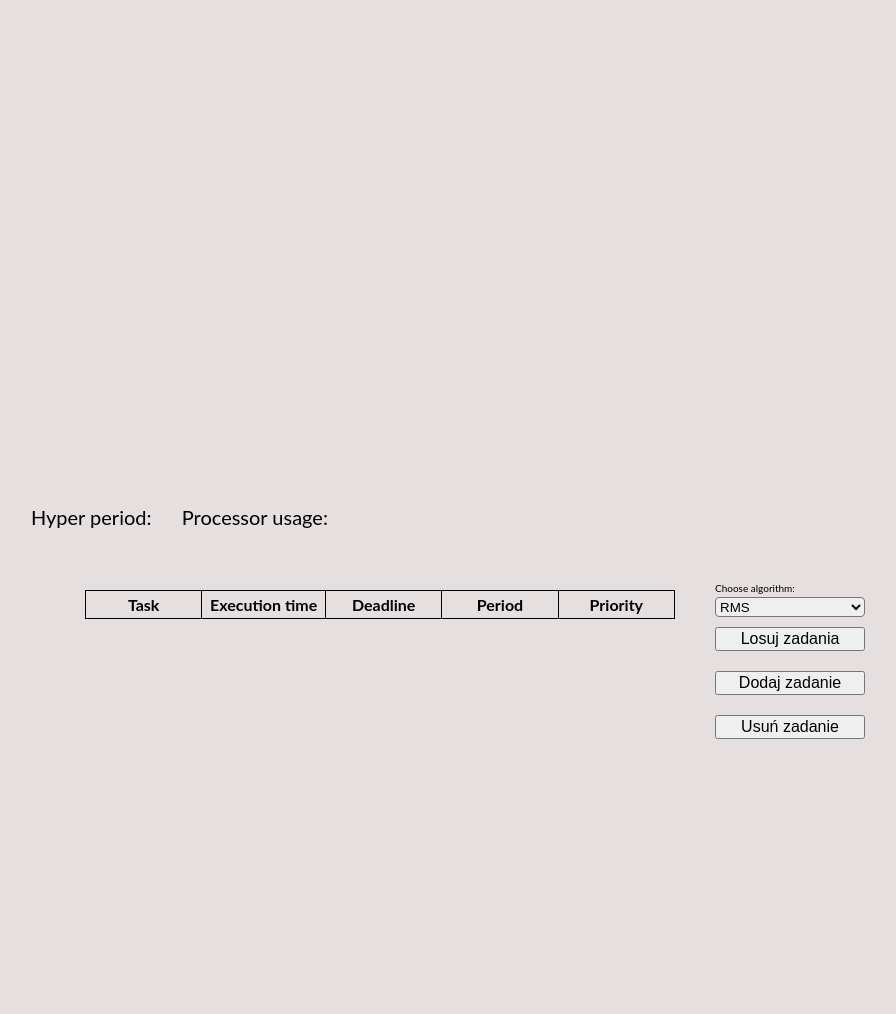
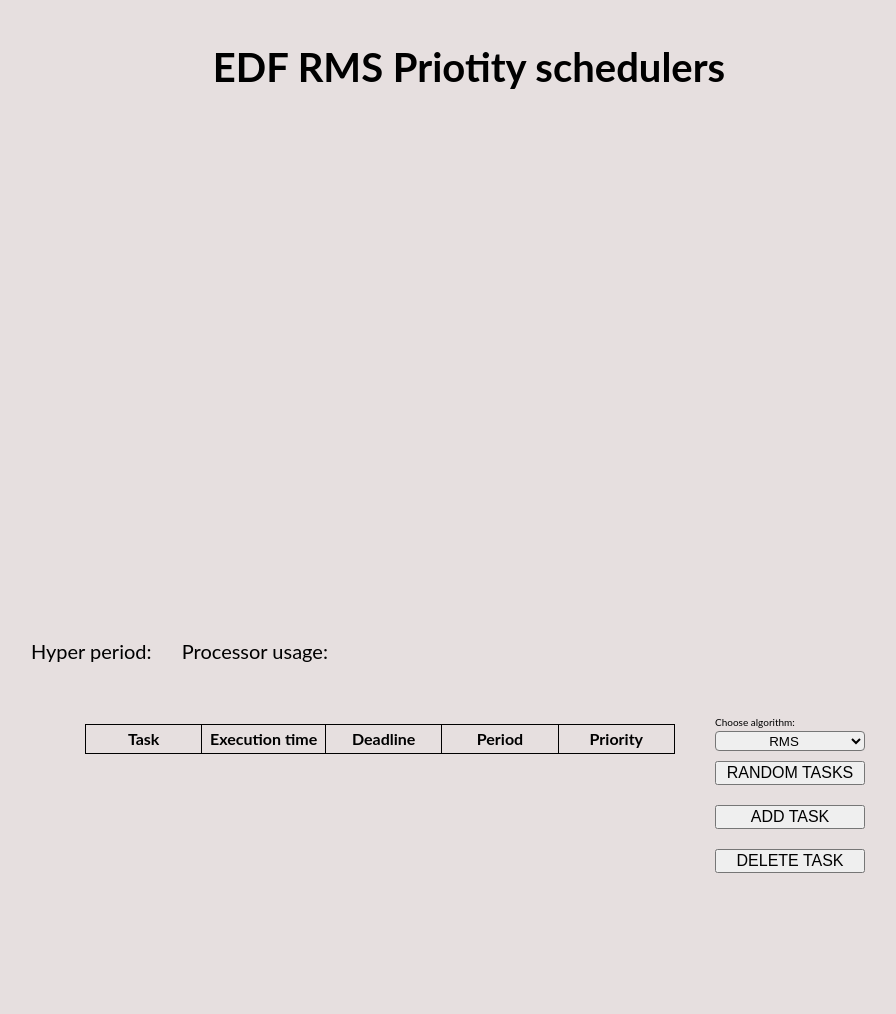
Before and after one commit to Karlos97/SCR_Projekt, a website built with webpack: page src/index.html in a window 1280 px wide. Shown: the whole page, without its empty margins (171-1067 px from the left). Before the commit the page ends 880 px from the top, so only its background shows below. Built offline with nearby package versions, Linux system fonts and the light colour scheme.

Commit message:
GH-pages

```diff
--- a/src/index.html
+++ b/src/index.html
@@ -11,6 +11,7 @@
   </head>
   <body>
     <section class="process__scheduler">
+      <h1 class="process__scheduler__header-top">EDF RMS Priotity schedulers</h1>
       <div class="diagram">
       </div>
       <div class="parameters">
@@ -43,9 +44,9 @@
             <option value="EDF">EDF</option>
             <option value="Priority">Priority</option>
           </select>
-          <button type="button" id="btn-randomTask">Losuj zadania</button>
-          <button type="button" id="btn-addTask">Dodaj zadanie</button>
-          <button type="button" id="btn-deleteTask">Usuń zadanie</button>
+          <button type="button" id="btn-randomTask">RANDOM TASKS</button>
+          <button type="button" id="btn-addTask">ADD TASK</button>
+          <button type="button" id="btn-deleteTask">DELETE TASK</button>
         </div>
       </div>
     </section>
--- a/src/styles/layout/scheduler.scss
+++ b/src/styles/layout/scheduler.scss
@@ -1,6 +1,10 @@
 .process__scheduler {
   // background-color: $scheduler-background-color-1;
-
+&__header-top{
+display: flex;
+justify-content: center;
+font-size: 4rem;
+}
   .diagram {
     width: 100%;
     height: 50rem;
@@ -54,7 +58,7 @@
         display: flex;
         justify-content: flex-start;
         height: 4rem;
-        width: 2.96rem;
+        width: 2.965rem;
         display: inline-block;
         margin-top: 3rem;
         z-index: 15;
@@ -137,7 +141,8 @@
         width: 15rem;
         border-radius: 0.4rem;
         border-width: 0.1rem;
-        &__label {
+      text-align: center;
+      &__label {
           margin-left: 1rem;
         }
       }
```
Also changed, not shown: docs/index.html (added, +1 -0 lines), 3 other files.
